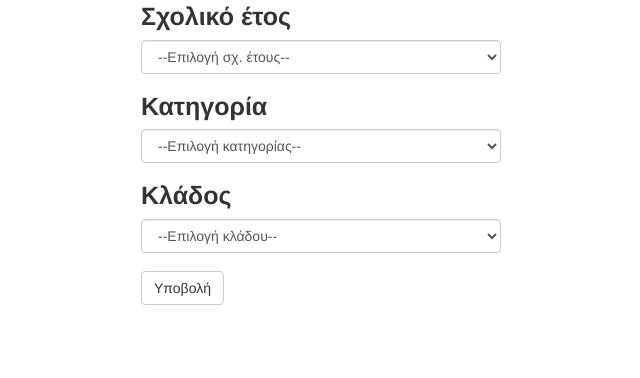
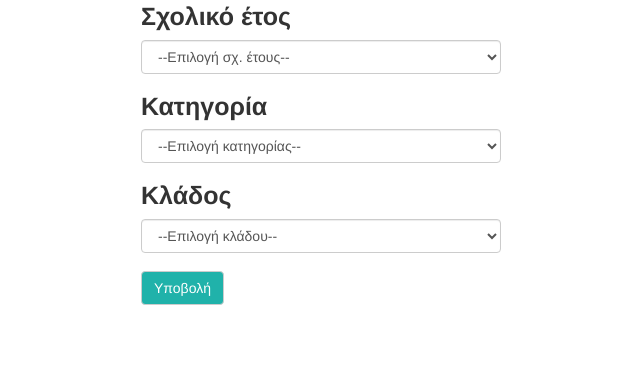
Before and after one commit to fkaralis/talaiporosanaplirotis, a Flask app: page / in a window 1280 px wide. Shown: the part 166-544 px from the top of the page, without its empty margins (319-959 px from the left). Run offline with Flask 2, Linux system fonts and the light colour scheme; data that the repository does not hold is empty; parts of the project's set-up code (start-up, migrations or seed data) failed here and were passed over; some libraries are stand-ins or nearby versions.

Commit message:
button color

```diff
--- a/app/static/custom.css
+++ b/app/static/custom.css
@@ -27,3 +27,8 @@
 .navbar-inverse .container .navbar-toggle {
   background-color: #6495ED;
 }
+
+.btn {
+  color: white;
+  background-color: #20b2aa;
+}
```
